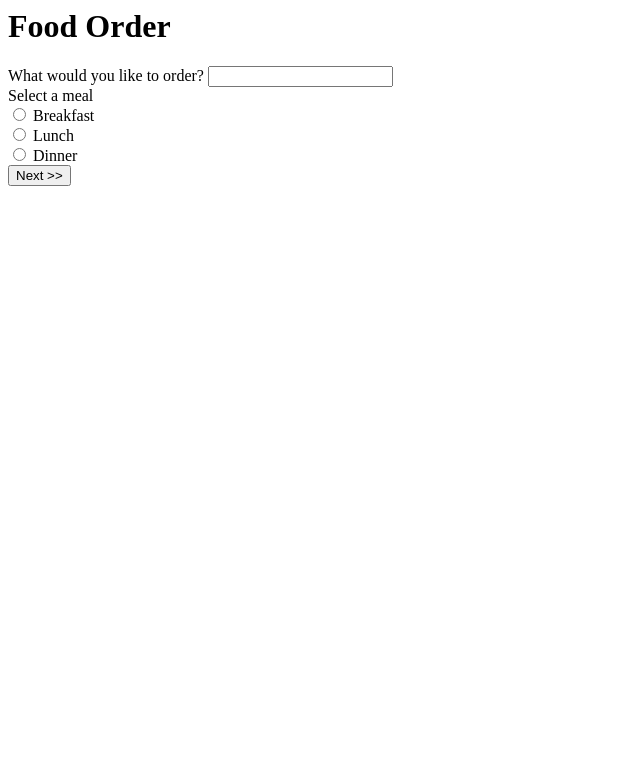
After one commit to tostrander/food2, a PHP site: template views/form1.html in a window 1280 px wide. The commit adds this page. Shown: the top 783 px of the page, without its empty margins (0-640 px from the left). Run offline with PHP 8.4, Linux system fonts and the light colour scheme; the template is opened without the code that fills it, so the values that code supplies are empty.

Commit message:
Completed order form

```diff
--- /dev/null
+++ b/views/form1.html
@@ -0,0 +1,39 @@
+<include href="views/header.html"></include>
+<body>
+    <div class="container">
+    <h1>Food Order</h1>
+    <form method="post" action="order2">
+
+        <div class="form-group">
+            <label>What would you like to order?
+                <input type="text" name ="food">
+            </label>
+        </div>
+
+        <!-- get meal -->
+        <div class="form-group">
+            <label class="col-sm-2 control-label">Select a meal</label>
+            <div class="col-sm-4">
+                <label><input type="radio"
+                              name="meal"
+                              id="breakfast"
+                              value="breakfast"> Breakfast
+                    </input></label><br>
+                <label><input type="radio"
+                              name="meal"
+                              id="lunch"
+                              value="lunch"> Lunch
+                    </input></label><br>
+                <label><input type="radio"
+                              name="meal"
+                              id="dinner"
+                              value="dinner"> Dinner
+                    </input></label><br>
+            </div>
+        </div>
+
+        <input type="submit" value="Next >>">
+    </form>
+    </div>
+</body>
+</html>
```
Also changed, not shown: index.php (+34 -5 lines), views/form2.html (added, +37 -0 lines), views/header.html (added, +8 -0 lines), views/summary.html (added, +15 -0 lines).
